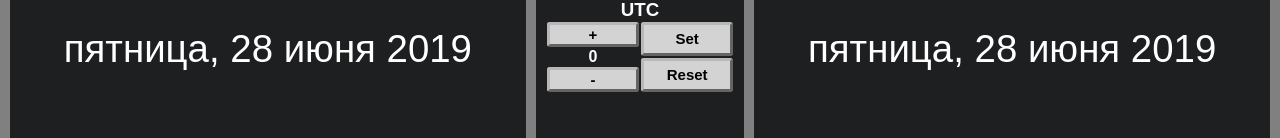
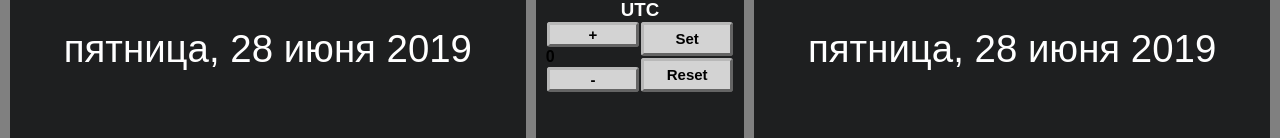
Before and after one commit to Elikain/time-zones-react, a React (Create React App) app: page / in a window 1280 px wide. Shown: the part 418-556 px from the top of the page. Built offline with nearby package versions, Linux system fonts and the light colour scheme.

Commit message:
grouping utc_scale and h3

```diff
--- a/src/index.css
+++ b/src/index.css
@@ -151,9 +151,12 @@ article:nth-of-type(2) div:last-child {
 	flex: 1;
 }
 
-h3 {
+h3, .utc_scale {
 	text-align: center;
 	color: white;
+}
+
+h3 {
 	margin: 0;
 }
 
@@ -161,10 +164,8 @@ h3 {
 	all: unset;
 	-moz-appearance: textfield;
 	width: 100%;
-	color: white;
 	background-color: #1e1f20;
 	font-weight: bold;
-	text-align: center;
 }
 
 .utc_scale::-webkit-inner-spin-button {
```
